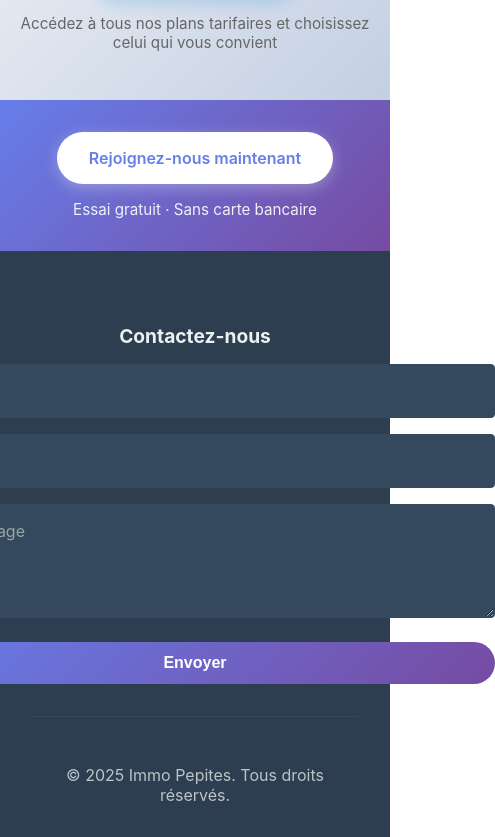
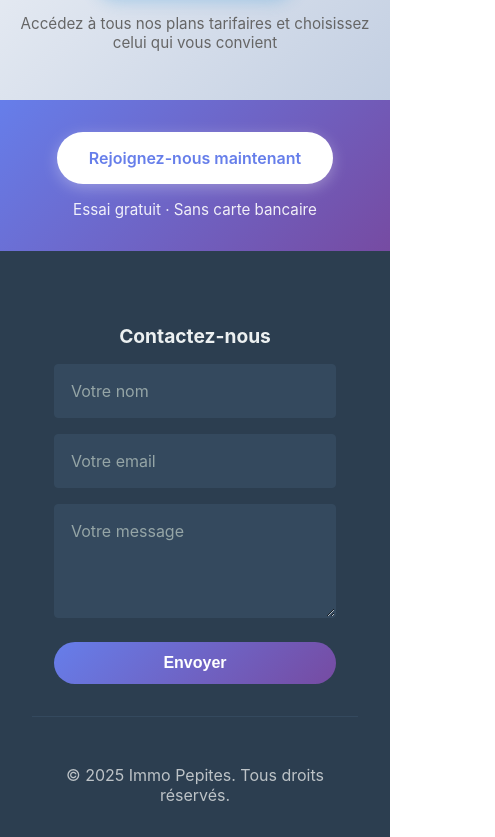
Before and after one commit to pdeltour/immo-pepites-marketing, a React (Create React App) app: page / in a window 390 px wide. Shown: the part 4405-5242 px from the top of the page, 495 px wide, since content can reach past the window. Built offline with nearby package versions, Linux system fonts and the light colour scheme.

Commit message:
adjust contact form on mobile

```diff
--- a/src/components/ContactForm.css
+++ b/src/components/ContactForm.css
@@ -12,7 +12,7 @@
   display: flex;
   flex-direction: column;
   gap: 1rem;
-  min-width: 600px;
+  width: 100%;
   max-width: 800px;
 }
 
```
